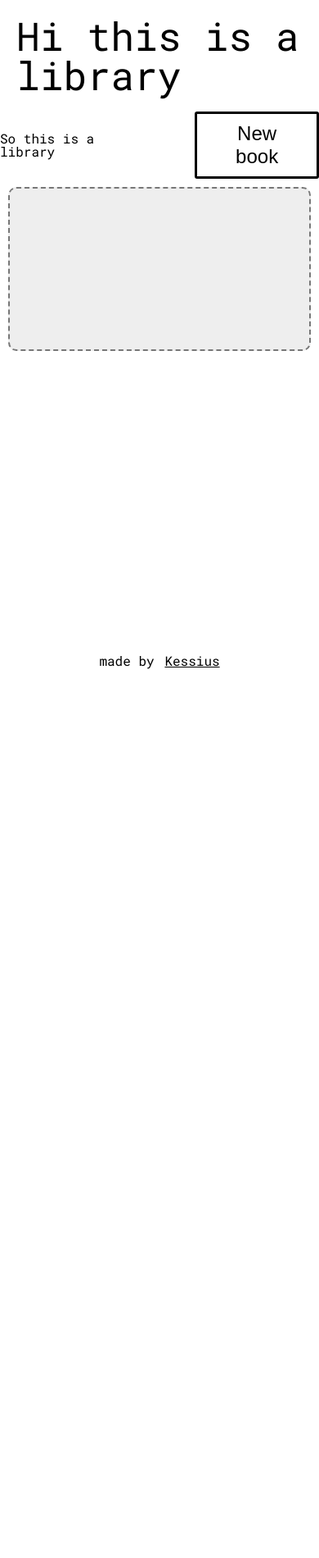
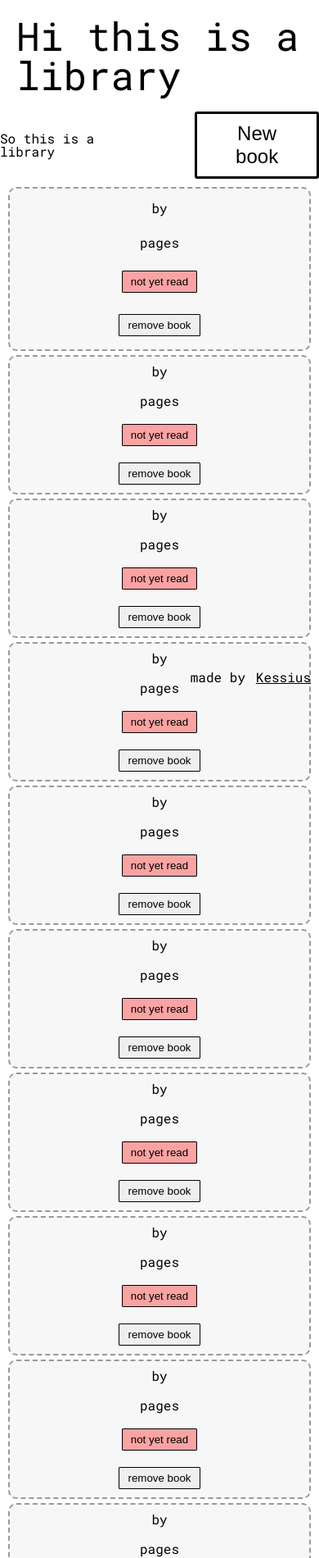
Before and after one commit to Kessius00/library, a plain HTML site: page index.html in a window 390 px wide. Shown: the top 1900 px of the page at 82% size. Before the commit the page ends 844 px from the top, so only its background shows below. Drawn offline with Linux system fonts and the light colour scheme.

Commit message:
Make everything functional and make socalled footer fixed

```diff
--- a/index.html
+++ b/index.html
@@ -24,7 +24,27 @@
             </div>
         </div>
         <div class="booksLayout">
-            <div class="book"></div>
+            <div class="book"> by <div> pages</div><button class="haveReadNo">not yet read</button><button class="bookRemove">remove book</button></div>
+            <div class="book"> by <div> pages</div><button class="haveReadNo">not yet read</button><button class="bookRemove">remove book</button></div>
+            <div class="book"> by <div> pages</div><button class="haveReadNo">not yet read</button><button class="bookRemove">remove book</button></div>
+            <div class="book"> by <div> pages</div><button class="haveReadNo">not yet read</button><button class="bookRemove">remove book</button></div>
+            <div class="book"> by <div> pages</div><button class="haveReadNo">not yet read</button><button class="bookRemove">remove book</button></div>
+            <div class="book"> by <div> pages</div><button class="haveReadNo">not yet read</button><button class="bookRemove">remove book</button></div>
+            <div class="book"> by <div> pages</div><button class="haveReadNo">not yet read</button><button class="bookRemove">remove book</button></div>
+            <div class="book"> by <div> pages</div><button class="haveReadNo">not yet read</button><button class="bookRemove">remove book</button></div>
+            <div class="book"> by <div> pages</div><button class="haveReadNo">not yet read</button><button class="bookRemove">remove book</button></div>
+            <div class="book"> by <div> pages</div><button class="haveReadNo">not yet read</button><button class="bookRemove">remove book</button></div>
+            <div class="book"> by <div> pages</div><button class="haveReadNo">not yet read</button><button class="bookRemove">remove book</button></div>
+            <div class="book"> by <div> pages</div><button class="haveReadNo">not yet read</button><button class="bookRemove">remove book</button></div>
+            <div class="book"> by <div> pages</div><button class="haveReadNo">not yet read</button><button class="bookRemove">remove book</button></div>
+            <div class="book"> by <div> pages</div><button class="haveReadNo">not yet read</button><button class="bookRemove">remove book</button></div>
+            <div class="book"> by <div> pages</div><button class="haveReadNo">not yet read</button><button class="bookRemove">remove book</button></div>
+            <div class="book"> by <div> pages</div><button class="haveReadNo">not yet read</button><button class="bookRemove">remove book</button></div>
+            <div class="book"> by <div> pages</div><button class="haveReadNo">not yet read</button><button class="bookRemove">remove book</button></div>
+            <div class="book"> by <div> pages</div><button class="haveReadNo">not yet read</button><button class="bookRemove">remove book</button></div>
+            <div class="book"> by <div> pages</div><button class="haveReadNo">not yet read</button><button class="bookRemove">remove book</button></div>
+            <div class="book"> by <div> pages</div><button class="haveReadNo">not yet read</button><button class="bookRemove">remove book</button></div>
+
         </div>
         <div class="footer" >
             made by<a style="color: black; margin-left: 0.8rem;" target="_blank" href="https://github.com/Kessius00"> Kessius</a>
--- a/script.js
+++ b/script.js
@@ -16,7 +16,6 @@ const submit = document.querySelector(".submitBtn");
 const cancel = document.querySelector(".cancel");
 const form = document.querySelector('#formNewBook');
 
-const Hobbit = new Book("The Hobbit", "Tolkien", 208, false);
 
 cancel.addEventListener('click', (e)=>{
     e.preventDefault();
@@ -31,7 +30,7 @@ function Book(title, author, pages, read) {
 };
 
 
-let myLibrary = [Hobbit];
+let myLibrary = [];
 
 
 form.addEventListener('submit', (e) => {
@@ -47,7 +46,6 @@ form.addEventListener('submit', (e) => {
     let book = new Book(bookName, authorName, pagesRead, didRead);
     myLibrary.push(book);
 
-    console.log(myLibrary);
 
     closeForm();
 
@@ -87,35 +85,32 @@ function addBookToLibrary() {
         } else {
             haveReadToggle.classList.toggle('haveReadNo');
             haveReadToggle.textContent = 'not yet read';
-        }
+        };
 
         gridItem.appendChild(pages);
         gridItem.appendChild(haveReadToggle);
         gridItem.appendChild(bookRemove);
 
+        booksLayout.appendChild(gridItem);
 
+        bookRemove.addEventListener('click', ()=>{
+            myLibrary.pop()
+            booksLayout.removeChild(gridItem);
+        });
 
-
-        booksLayout.appendChild(gridItem);
+        haveReadToggle.addEventListener('click', ()=>{
+            if (book.read == true){
+            book.read = false;
+            haveReadToggle.classList.toggle('haveReadYes');
+            haveReadToggle.classList.toggle('haveReadNo');
+            haveReadToggle.textContent = 'not yet read';
+        } else {
+            book.read = true;
+            haveReadToggle.classList.toggle('haveReadNo');
+            haveReadToggle.classList.toggle('haveReadYes');
+            haveReadToggle.textContent = 'have read';
+        };
+        });
 
     }
 };
-
-
-
-
-
-// haveReadToggle.addEventListener('click', updateReadStatus);
-
-
-// function updateReadStatus(){
-//     haveReadToggle.classList.toggle('haveReadYes');
-//     haveReadToggle.classList.toggle('haveReadNo');
-
-// };
-
-
-
-
-
-// create a formData object, iterate over it with forof loop
--- a/style.css
+++ b/style.css
@@ -1,6 +1,10 @@
 :root{
     --main-font: 'Roboto Mono', monospace;
     font-family: 'Roboto Mono', monospace;
+}
+
+body{
+    height: auto;
 }
 
 ::selection{
@@ -91,32 +95,27 @@ input[type="text"], input[type="number"]{
 
 
 .footer{
-    padding: 30px;
+    padding: 10px;
     display: flex;
     align-items: center;
-    justify-content: center;
+    position: fixed;
+    bottom: 0;
+    right: 0;
+
 }
 
 #middlepage{
-    height: 100vh;
+    height: auto;
     display: flex;
     flex-direction: column;
     justify-content: space-between;
 
 }
 
-.haveReadYes{
-    background-color: rgba(172, 255, 47, 0.379);
-}
-
-
-.haveReadNo{
-    background-color: #fe000057;
-}
 
 .book{
-    background-color: #eee;
-    border: #777777 dashed 2px;
+    background-color: #eeeeee72;
+    border: #999999 dashed 2px;
     border-radius: 10px;
     display: flex;
     flex-direction: column;
@@ -128,6 +127,28 @@ input[type="text"], input[type="number"]{
 
 .book button {
     padding: 5px 10px;
-    border: #000000 solid 2px;
-    border-radius: 4px;
+    border: #000000 solid 1px;
+    border-radius: 1px;
 }
+
+button:hover {
+    cursor: pointer;
+}
+
+
+
+.haveReadYes{
+    background-color: rgba(172, 255, 47, 0.379);
+}
+
+.haveReadNo{
+    background-color: #fe000057;
+}
+
+.haveReadYes:hover{
+    background-color: rgba(238, 255, 47, 0.379);
+}
+
+.haveReadNo:hover{
+    background-color: rgba(238, 255, 47, 0.379);
+}
```
